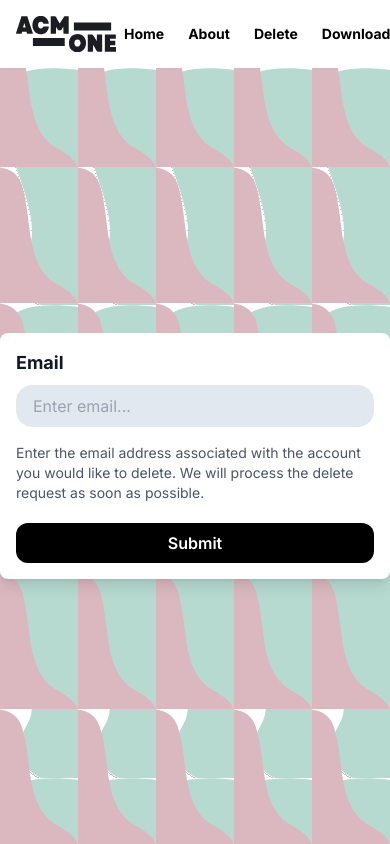
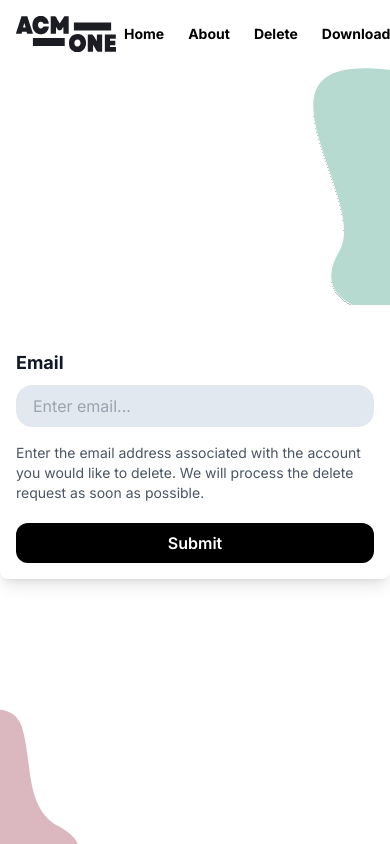
Before and after one commit to technical-director-acmvit/acmone-website, a Next.js app: page /delete in a window 390 px wide. Built offline with nearby package versions, Linux system fonts and the light colour scheme.

Commit message:
delete page is responsive

```diff
--- a/src/app/components/Delete/delete.tsx
+++ b/src/app/components/Delete/delete.tsx
@@ -15,12 +15,14 @@
   };
 
   return (
+    <div className='name="viewport" content="width=device-width, initial-scale=1.0'>
     <div className="min-h-screen flex flex-col bg-white bg-fixed">
       <Navbar textColor="black" logoColor="black" />
       <div
         className="flex-1 flex items-center justify-center"
         style={{
           backgroundImage: "url('/Ellipse1.svg'), url('/Ellipse4.svg')",
+          backgroundRepeat:"no-repeat",
           backgroundPosition: "bottom left, top right",
           backgroundSize: "20%, 20%",
         }}
@@ -44,7 +46,7 @@
               required
             />
           </div>
-            <p className="mt-4 text-gray-600 text-sm sm:text-base md:text-lg lg:text-xl">
+          <p className="mt-4 text-gray-600 text-sm sm:text-base sm:text-lg lg:text-xl">
             Enter the email address associated with the account you would like
             to delete. We will process the delete request as soon as possible.
           </p>
@@ -76,6 +78,7 @@
         </div>
       )}
     </div>
+    </div>
   );
 };
 
```
Lines whose indentation alone changed are shown as unchanged.
